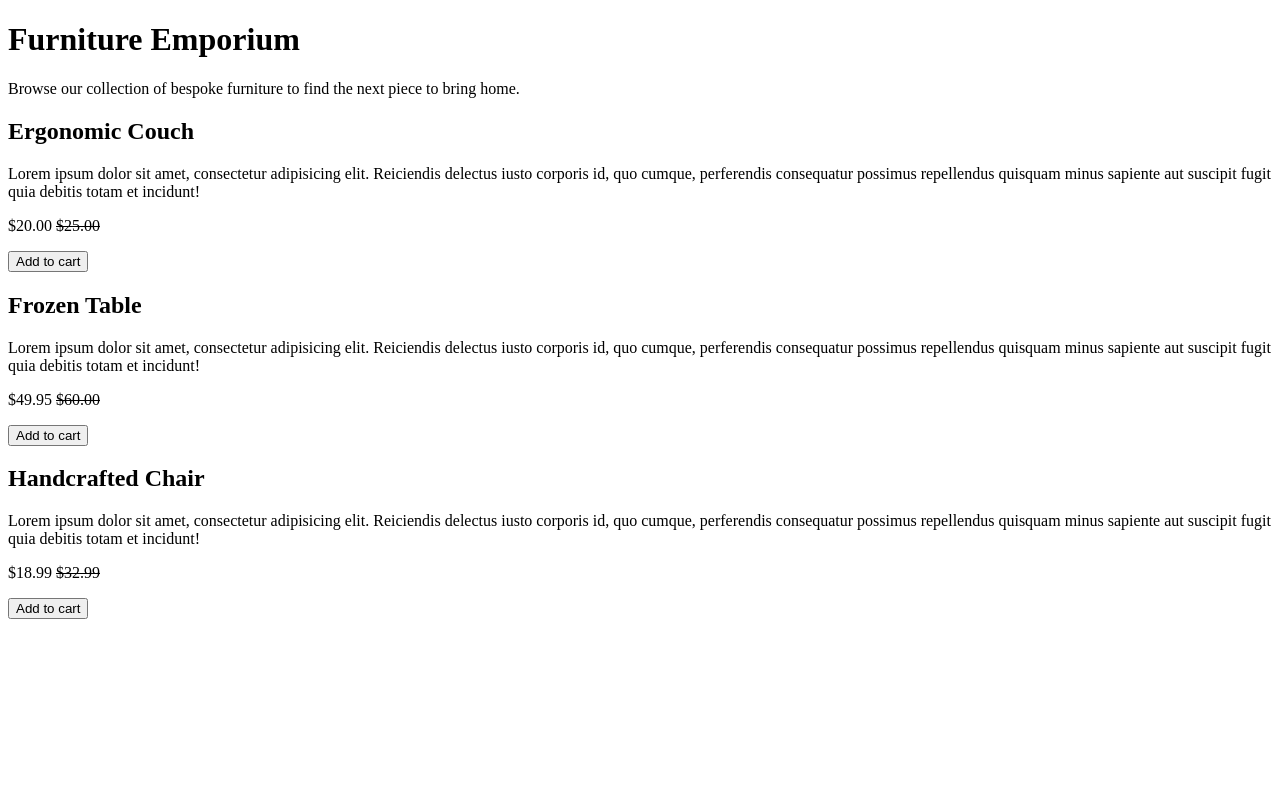
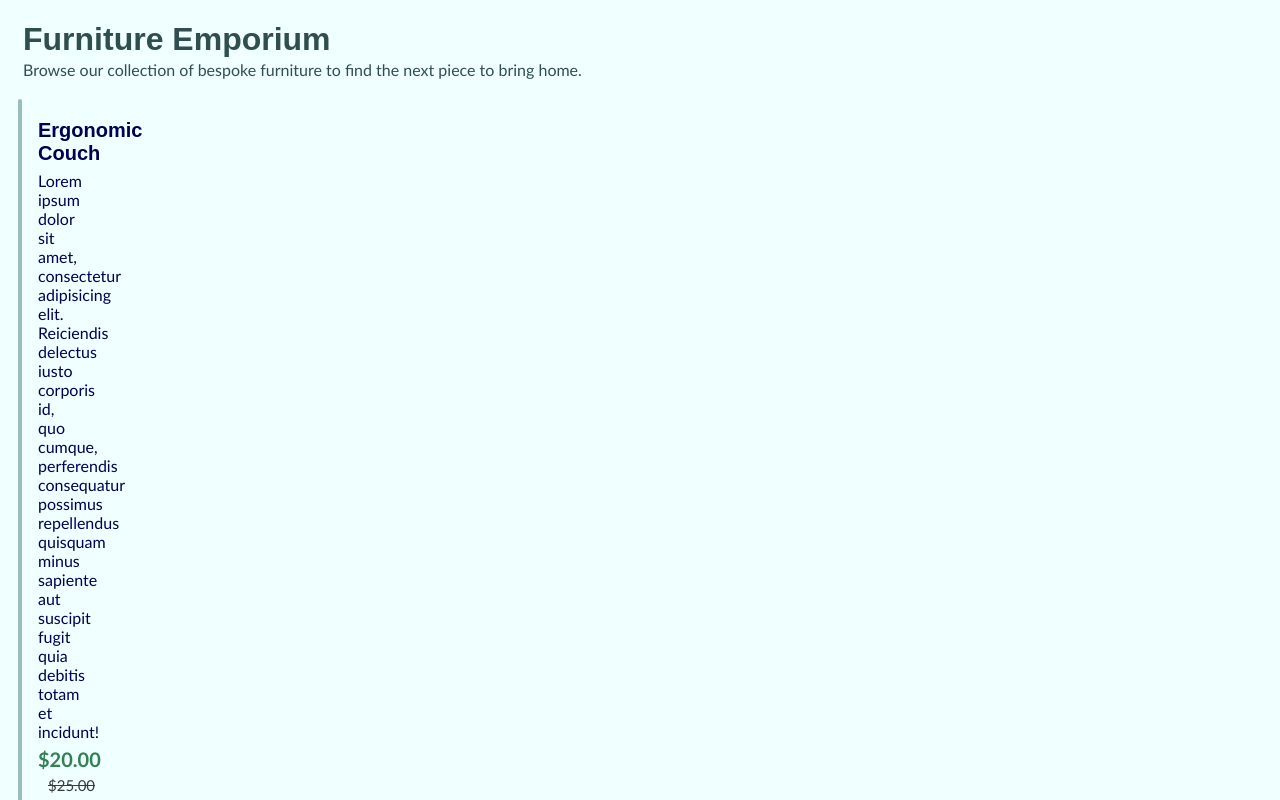
Before and after one commit to jlucks1177/furniture-emporium, a plain HTML site: page index.html in a window 1280 px wide. Shown: the top 800 px of the page. Drawn offline with Linux system fonts and the light colour scheme.

Commit message:
Styled through CSS

```diff
--- a/index.css
+++ b/index.css
@@ -0,0 +1,83 @@
+body {
+  background-color: azure;
+}
+
+h1,
+h2 {
+  font-family: sans-serif;
+}
+
+p {
+  font-family: "Gill Sans", "Gill Sans MT", Calibri, "Trebuchet MS", sans-serif;
+}
+
+h2 {
+  font-size: 20px;
+}
+
+#furn-emp {
+  margin-left: 15px;
+  color: darkslategrey;
+  margin-bottom: 20px;
+}
+
+.para-top {
+  margin-top: -20px;
+}
+
+.para-space {
+  margin-top: -30px;
+  margin-left: 20px;
+}
+
+.products {
+  background-color: rgba(67, 125, 133, 0.507);
+  border-radius: 20px;
+  margin-left: 10px;
+  margin-right: 1250px;
+}
+
+.product-name {
+  padding: 20px;
+  color: rgb(0, 0, 83);
+}
+
+.product-descrip {
+  color: rgb(0, 0, 83);
+  text-wrap: balance;
+}
+
+.prices {
+  margin-left: 20px;
+  margin-top: -10px;
+  font-size: 20px;
+  color: rgb(48, 129, 83);
+  font-weight: bold;
+}
+
+.slashed-prices {
+  font-size: 15px;
+  margin-left: 10px;
+  color: rgb(58, 58, 58);
+  font-weight: normal;
+}
+
+.cart-button {
+  margin-bottom: 20px;
+  margin-left: 20px;
+  margin-top: -10px;
+  padding: 15px;
+  padding-right: 100px;
+  padding-left: 100px;
+  background-color: aliceblue;
+  border-radius: 20px;
+  font-size: medium;
+  font-family: "Trebuchet MS", "Lucida Sans Unicode", "Lucida Grande",
+    "Lucida Sans", Arial, sans-serif;
+  font-style: oblique;
+  cursor: pointer;
+}
+
+.cart-button:hover {
+  background-color: rgb(48, 129, 83);
+}
--- a/index.html
+++ b/index.html
@@ -2,48 +2,49 @@
 <html lang="en">
   <head>
     <title>Furniture Emporium</title>
+    <link rel="stylesheet" href="index.css" />
   </head>
   <body>
     <main>
-      <header>
+      <header id="furn-emp">
         <h1>Furniture Emporium</h1>
-        <p>
+        <p class="para-top">
           Browse our collection of bespoke furniture to find the next piece to
           bring home.
         </p>
       </header>
-      <article>
-        <h2>Ergonomic Couch</h2>
-        <p>
+      <article class="products">
+        <h2 class="product-name">Ergonomic Couch</h2>
+        <p class="para-space product-descrip">
           Lorem ipsum dolor sit amet, consectetur adipisicing elit. Reiciendis
           delectus iusto corporis id, quo cumque, perferendis consequatur
           possimus repellendus quisquam minus sapiente aut suscipit fugit quia
           debitis totam et incidunt!
         </p>
-        <p>$20.00 <s>$25.00</s></p>
-        <button>Add to cart</button>
+        <p class="prices">$20.00 <s class="slashed-prices">$25.00</s></p>
+        <button class="cart-button">Add to cart</button>
       </article>
-      <article>
-        <h2>Frozen Table</h2>
-        <p>
+      <article class="products">
+        <h2 class="product-name">Frozen Table</h2>
+        <p class="para-space product-descrip">
           Lorem ipsum dolor sit amet, consectetur adipisicing elit. Reiciendis
           delectus iusto corporis id, quo cumque, perferendis consequatur
           possimus repellendus quisquam minus sapiente aut suscipit fugit quia
           debitis totam et incidunt!
         </p>
-        <p>$49.95 <s>$60.00</s></p>
-        <button>Add to cart</button>
+        <p class="prices">$49.95 <s class="slashed-prices">$60.00</s></p>
+        <button class="cart-button">Add to cart</button>
       </article>
-      <article>
-        <h2>Handcrafted Chair</h2>
-        <p>
+      <article class="products">
+        <h2 class="product-name">Handcrafted Chair</h2>
+        <p class="para-space product-descrip">
           Lorem ipsum dolor sit amet, consectetur adipisicing elit. Reiciendis
           delectus iusto corporis id, quo cumque, perferendis consequatur
           possimus repellendus quisquam minus sapiente aut suscipit fugit quia
           debitis totam et incidunt!
         </p>
-        <p>$18.99 <s>$32.99</s></p>
-        <button>Add to cart</button>
+        <p class="prices">$18.99 <s class="slashed-prices">$32.99</s></p>
+        <button class="cart-button">Add to cart</button>
       </article>
     </main>
   </body>
```
